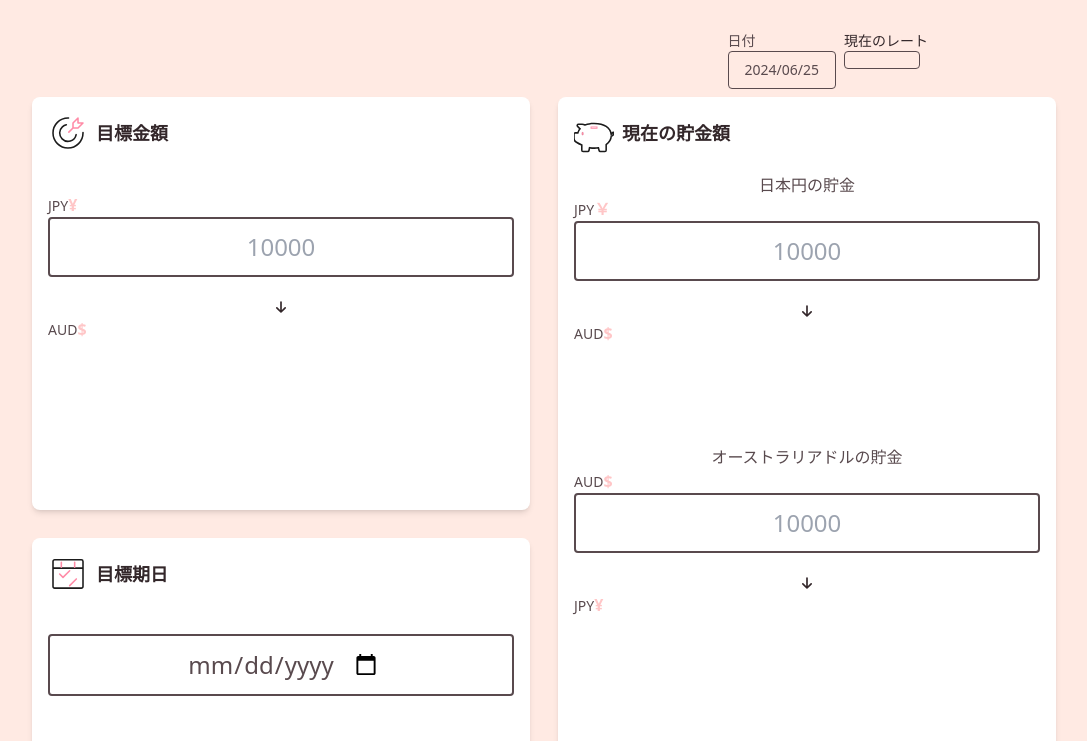
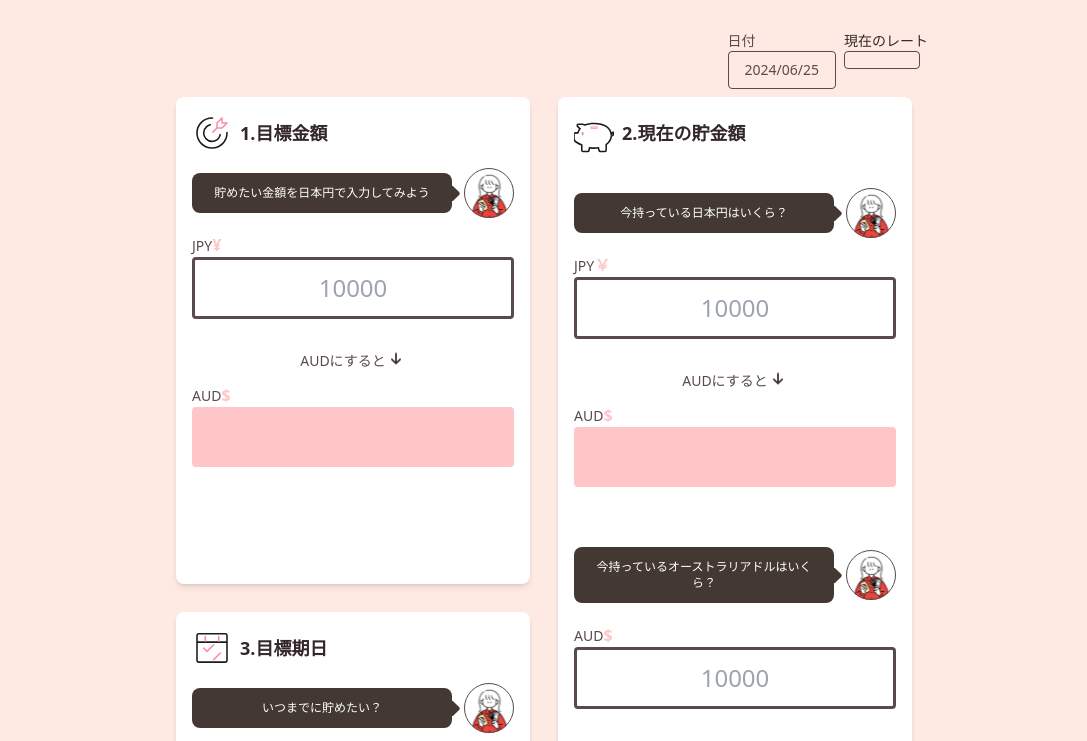
Before and after one commit to Arilifecom/saving-up, a Next.js app: page / in a window 1280 px wide. Shown: the part 261-1002 px from the top of the page, without its empty margins (96-1183 px from the left). Built offline with nearby package versions, Linux system fonts and the light colour scheme; no server answers; a web font is replaced by a local one.

Commit message:
💄 Adding bubble

```diff
--- a/src/components/InputArea.jsx
+++ b/src/components/InputArea.jsx
@@ -1,6 +1,7 @@
 import {
   CurrentMoneyIcon,
   ExchangeIcon,
+  Icon,
   TargetDayIcon,
   TargetIcon,
 } from "./Icons";
@@ -17,87 +18,122 @@ const InputArea = ({
   handleOnChangeTarget,
   handleOnChangeCurrentValueJPY,
   handleOnChangeCurrentValueAUD,
-  handleSubmit,
 }) => {
   return (
-    <>
-      <div className="grid gap-7 md:grid-cols-2 md:max-w-5xl mx-auto">
+    <div className="grid gap-7 md:grid-cols-2 px-4 md:max-w-3xl mx-auto">
       <div className="w-ful bg-light rounded-lg p-4 shadow-md">
-          <div className="flex place-items-center mb-10">
+        <div className="flex place-items-center">
           <TargetIcon className={"w-10 h-10"} />
-            <h2 className="text-lg ml-2 font-semibold">目標金額</h2>
+          <h2 className="text-lg ml-2 font-semibold">1.目標金額</h2>
+        </div>
+        <div className="flex items-center justify-end">
+          <div className="bg-[#433832] p-3 my-5 rounded-lg flex-1 text-light text-xs text-center">
+            貯めたい金額を日本円で入力してみよう
+          </div>
+          <div className="w-3 overflow-hidden ">
+            <div className="h-4 bg-[#433832] rotate-45 transform origin-top-left rounded-sm"></div>
+          </div>
+          <Icon className={"w-[50px] h-[50px] relative"} />
+          <span className="absolute rounded-full w-[50px] h-[50px] border" />
         </div>
         <div className="mb-5">
           <p>
             JPY<span className="font-bold text-base text-primary">¥</span>
           </p>
           <input
-              className="w-full border-[2px] rounded py-3 text-center text-2xl"
+            className="w-full border-[3px] rounded py-3 text-center text-2xl"
             type="number"
             value={targetJPY}
             placeholder="10000"
             onChange={handleOnChangeTarget}
           />
         </div>
-          <ExchangeIcon className={"w-5 h-5 mx-auto"} />
+        <div className="flex justify-center items-center py-3">
+          <p>AUDにすると</p>
+          <ExchangeIcon className={"w-5 h-5 animate-bounce"} />
+        </div>
         <div className="mb-14">
           <p>
             AUD<span className="font-bold text-base text-primary">$</span>
           </p>
-            <p className="w-full h-[60px] bg-pink rounded py-3 text-center text-2xl">
+          <p className="w-full h-[60px] bg-primary rounded py-3 text-center text-2xl">
             {targetAUD}
           </p>
         </div>
       </div>
 
       <div className="w-ful bg-light rounded-lg p-4 shadow-md md:col-span-1 row-span-2">
-          <div className="flex place-items-center mb-9 md:mb-5">
+        <div className="flex place-items-center md:mb-5">
           <CurrentMoneyIcon className={"w-10 h-10"} />
-            <h2 className="text-lg ml-2 font-semibold">現在の貯金額</h2>
+          <h2 className="text-lg ml-2 font-semibold">2.現在の貯金額</h2>
         </div>
-          <p className="text-center md:text-base">日本円の貯金</p>
+        <div className="flex items-center justify-end">
+          <div className="bg-[#433832] p-3 my-5 rounded-lg flex-1 text-light text-xs text-center">
+            今持っている日本円はいくら？
+          </div>
+          <div className="w-3 overflow-hidden ">
+            <div className="h-4 bg-[#433832] rotate-45 transform origin-top-left rounded-sm"></div>
+          </div>
+          <Icon className={"w-[50px] h-[50px] relative"} />
+          <span className="absolute rounded-full w-[50px] h-[50px] border" />
+        </div>
         <div className="mb-5">
           <p>
             JPY<span className="font-bold text-base text-primary">￥</span>
           </p>
           <input
-              className="w-full border-[2px] rounded py-3 text-center text-2xl"
+            className="w-full border-[3px] rounded py-3 text-center text-2xl"
             type="number"
             value={currentValueJPY}
             placeholder="10000"
             onChange={handleOnChangeCurrentValueJPY}
           />
         </div>
-          <ExchangeIcon className={"w-5 h-5 mx-auto"} />
+        <div className="flex justify-center items-center py-3">
+          <p>AUDにすると</p>
+          <ExchangeIcon className={"w-5 h-5 animate-bounce"} />
+        </div>
         <div className="mb-10">
           <p>
             AUD<span className="font-bold text-base text-primary">$</span>
           </p>
-            <p className="w-full h-[60px] bg-pink rounded py-3 text-center text-2xl">
+          <p className="w-full h-[60px] bg-primary rounded py-3 text-center text-2xl">
             {exchangeJPYtoAUD}
           </p>
         </div>
 
         <div className="mb-14">
-            <p className="text-center md:text-base">オーストラリアドルの貯金</p>
+          <div className="flex items-center justify-end">
+            <div className="bg-[#433832] p-3 my-5 rounded-lg flex-1 text-light text-xs text-center">
+              今持っているオーストラリアドルはいくら？
+            </div>
+            <div className="w-3 overflow-hidden ">
+              <div className="h-4 bg-[#433832] rotate-45 transform origin-top-left rounded-sm"></div>
+            </div>
+            <Icon className={"w-[50px] h-[50px] relative"} />
+            <span className="absolute rounded-full w-[50px] h-[50px] border" />
+          </div>
           <div className="mb-5">
             <p>
               AUD<span className="font-bold text-base text-primary">$</span>
             </p>
             <input
-                className="w-full border-[2px] rounded py-3 text-center text-2xl"
+              className="w-full border-[3px] rounded py-3 text-center text-2xl"
               type="number"
               value={currentValueAUD}
               placeholder="10000"
               onChange={handleOnChangeCurrentValueAUD}
             />
           </div>
-            <ExchangeIcon className={"w-5 h-5 mx-auto"} />
+          <div className="flex justify-center items-center py-3">
+            <p>JPYにすると</p>
+            <ExchangeIcon className={"w-5 h-5 animate-bounce"} />
+          </div>
           <div>
             <p>
               JPY<span className="font-bold text-base text-primary">¥</span>
             </p>
-              <p className="w-full h-[60px] bg-pink rounded py-3 text-center text-2xl">
+            <p className="w-full h-[60px] bg-primary rounded py-3 text-center text-2xl">
               {exchangeAUDtoJPY}
             </p>
           </div>
@@ -105,19 +141,29 @@ const InputArea = ({
       </div>
 
       <div className="w-ful bg-light rounded-lg p-4 shadow-md md:col-span-1">
-          <div className="flex place-items-center mb-10">
+        <div className="flex place-items-center">
           <TargetDayIcon className={"w-10 h-10"} />
-            <h2 className="text-lg ml-2 font-semibold">目標期日</h2>
+          <h2 className="text-lg ml-2 font-semibold">3.目標期日</h2>
         </div>
+        <div className="flex items-center justify-end">
+          <div className="bg-[#433832] p-3 my-5 rounded-lg flex-1 text-light text-xs text-center">
+            いつまでに貯めたい？
+          </div>
+          <div className="w-3 overflow-hidden ">
+            <div className="h-4 bg-[#433832] rotate-45 transform origin-top-left rounded-sm"></div>
+          </div>
+          <Icon className={"w-[50px] h-[50px] relative"} />
+          <span className="absolute rounded-full w-[50px] h-[50px] border" />
+        </div>
+
         <input
-            className="w-full grid place-items-center border-[2px] rounded py-3 text-center text-2xl pr-3"
+          className="w-full grid place-items-center border-[3px] rounded py-3 text-center text-2xl pr-3 mb-14"
           type="date"
           value={targetData}
           onChange={(e) => setInputData(e.target.value)}
         />
       </div>
     </div>
-    </>
   );
 };
 
--- a/src/components/mainArea.jsx
+++ b/src/components/mainArea.jsx
@@ -11,6 +11,7 @@ const MainArea = ({ exchangeRate }) => {
   const [currentValueAUD, setCurrentValueAUD] = useState("");
   const [exchangeAUDtoJPY, setExchangeValueJPY] = useState("");
   const [targetData, setInputData] = useState("");
+  const [showResults, setShowResults] = useState(false);
 
   const [results, setResults] = useState({
     savingAmountJPY: "N/A",
@@ -84,6 +85,8 @@ const MainArea = ({ exchangeRate }) => {
       weeklyTargetAUD: isNaN(weeklyTargetAUD) ? "N/A" : weeklyTargetAUD,
       remainingWeeks: isNaN(remainingWeeks) ? "N/A" : remainingWeeks,
     });
+
+    setShowResults(true);
   };
 
   return (
@@ -109,7 +112,7 @@ const MainArea = ({ exchangeRate }) => {
         handleSubmit={handleSubmit}
       />
       <ButtonApp handleSubmit={handleSubmit} />
-      <ResultArea {...results} />
+      {showResults && <ResultArea {...results} />}
     </div>
   );
 };
```
Lines whose indentation alone changed are shown as unchanged.
